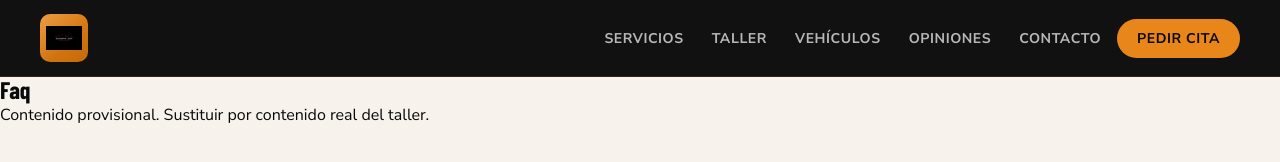
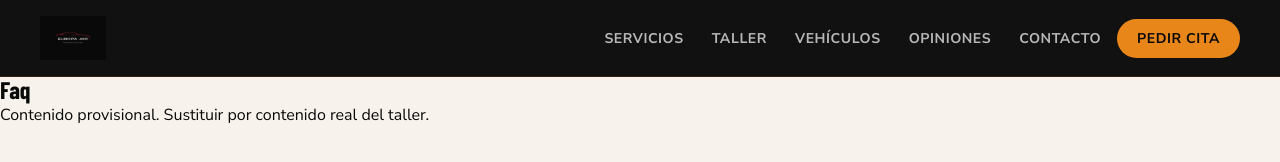
Before and after one commit to Jchavanel/EuropaJor, a website: page faq.html in a window 1280 px wide. Drawn offline with nearby package versions, Linux system fonts and the light colour scheme; a web font is replaced by a local one.

Commit message:
Fix logo: quitar caja naranja, mix-blend-mode screen, altura 44px

```diff
--- a/assets/css/layout.css
+++ b/assets/css/layout.css
@@ -70,29 +70,18 @@
   text-decoration: none;
 }
 .brand-logo {
-  width: 48px; height: 48px;
-  background: linear-gradient(145deg, var(--amber) 0%, var(--amber-dk) 100%);
-  border-radius: 10px;
-  display: grid;
-  place-items: center;
+  display: flex;
+  align-items: center;
   flex-shrink: 0;
-  position: relative;
-  overflow: hidden;
   transition: transform var(--t);
 }
-.brand:hover .brand-logo { transform: rotate(-4deg) scale(1.05); }
-.brand-logo::after {
-  content: '';
-  position: absolute;
-  inset: 0;
-  background: linear-gradient(135deg, rgba(255,255,255,0.18) 0%, transparent 60%);
-}
+.brand:hover .brand-logo { transform: scale(1.04); }
 .brand-logo img {
-  width: 100%; height: 100%;
+  height: 44px;
+  width: auto;
   object-fit: contain;
-  padding: 6px;
-  position: relative;
-  z-index: 1;
+  mix-blend-mode: screen;
+  display: block;
 }
 /* Fallback SVG si no hay imagen */
 .brand-logo svg { position: relative; z-index: 1; }
```
